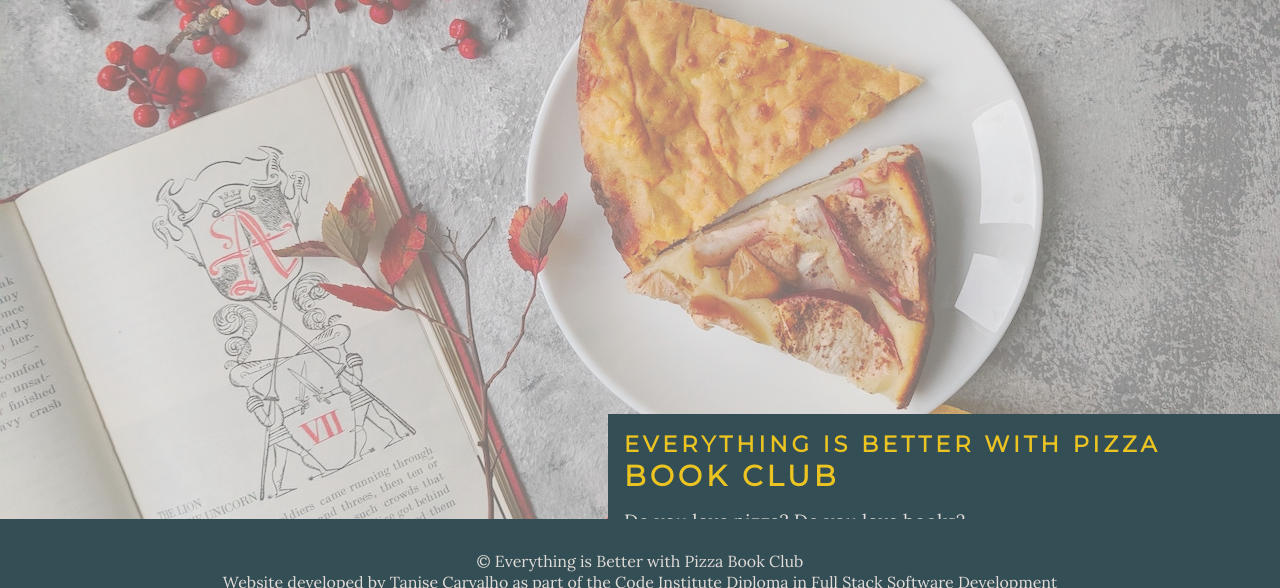
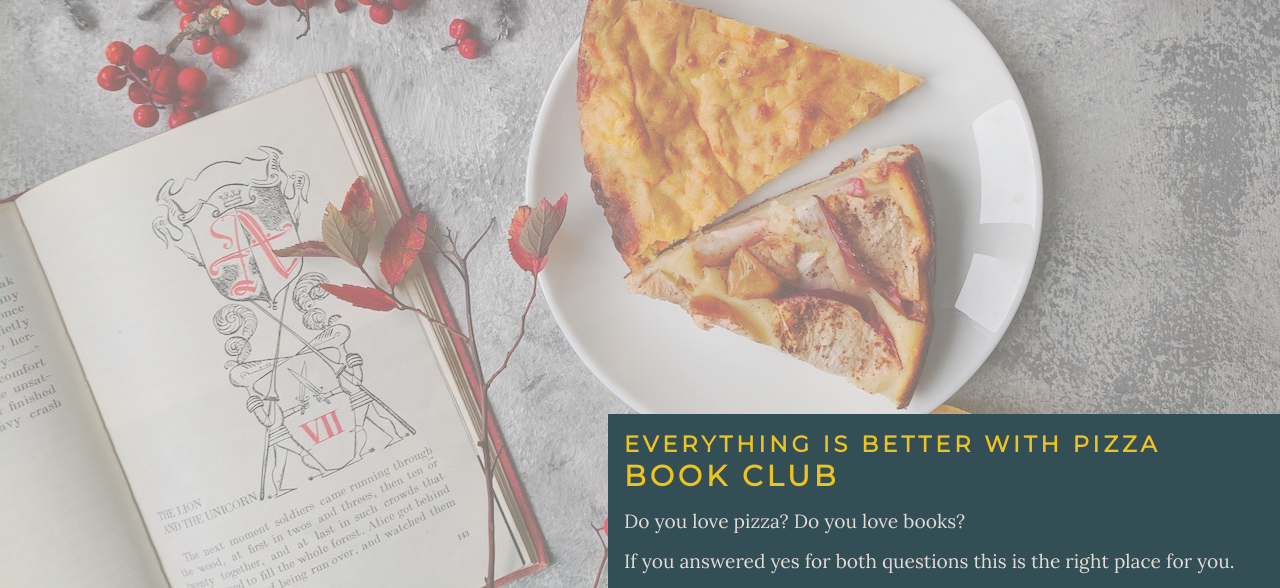
Before and after one commit to tanisecarvalho/pizza-book-club, a plain HTML site: page index.html in a window 1280 px wide. Shown: the part 166-754 px from the top of the page. Drawn offline with Linux system fonts and the light colour scheme.

Commit message:
Remove position, width and bottom from footer. Add flex-grow to join-us section to fix the footer to the bottom on this page

```diff
--- a/assets/css/styles.css
+++ b/assets/css/styles.css
@@ -14,6 +14,9 @@ body {
     font-size: 1.2rem;
     color: #3a3a3a;
     background-color: #E2DCD8;
+    min-height: 100vh;
+    display: flex;
+    flex-direction: column;
 }
 
 /* sections */
@@ -93,9 +96,6 @@ footer {
     gap: .1rem;
     padding-bottom: 1rem;
     text-align: center;
-    position: fixed;
-    width: 100%;
-    bottom: 0;
 }
 
 footer p {
@@ -341,6 +341,7 @@ footer i {
     align-items: center;
     text-align: center;
     gap: 1.5rem;
+    flex-grow: 1;
 }
 
 .join-us-form {
```
